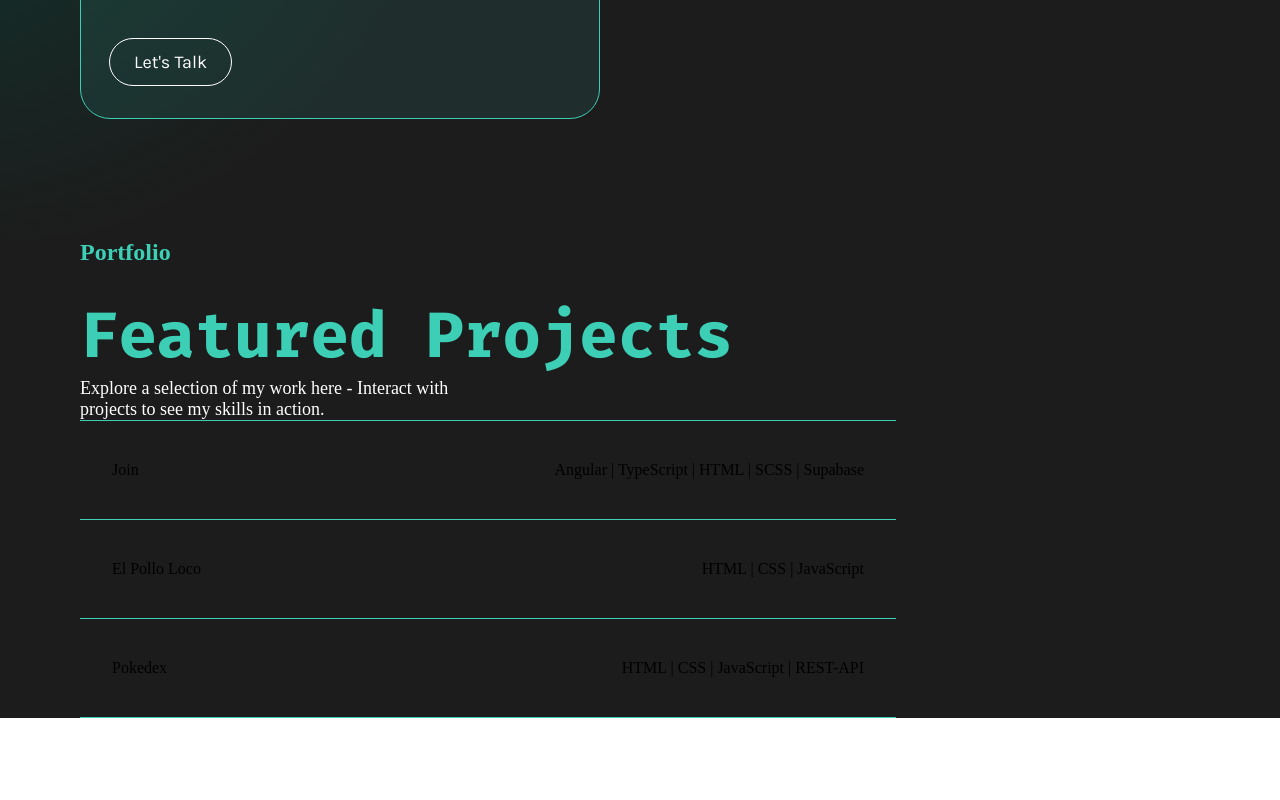
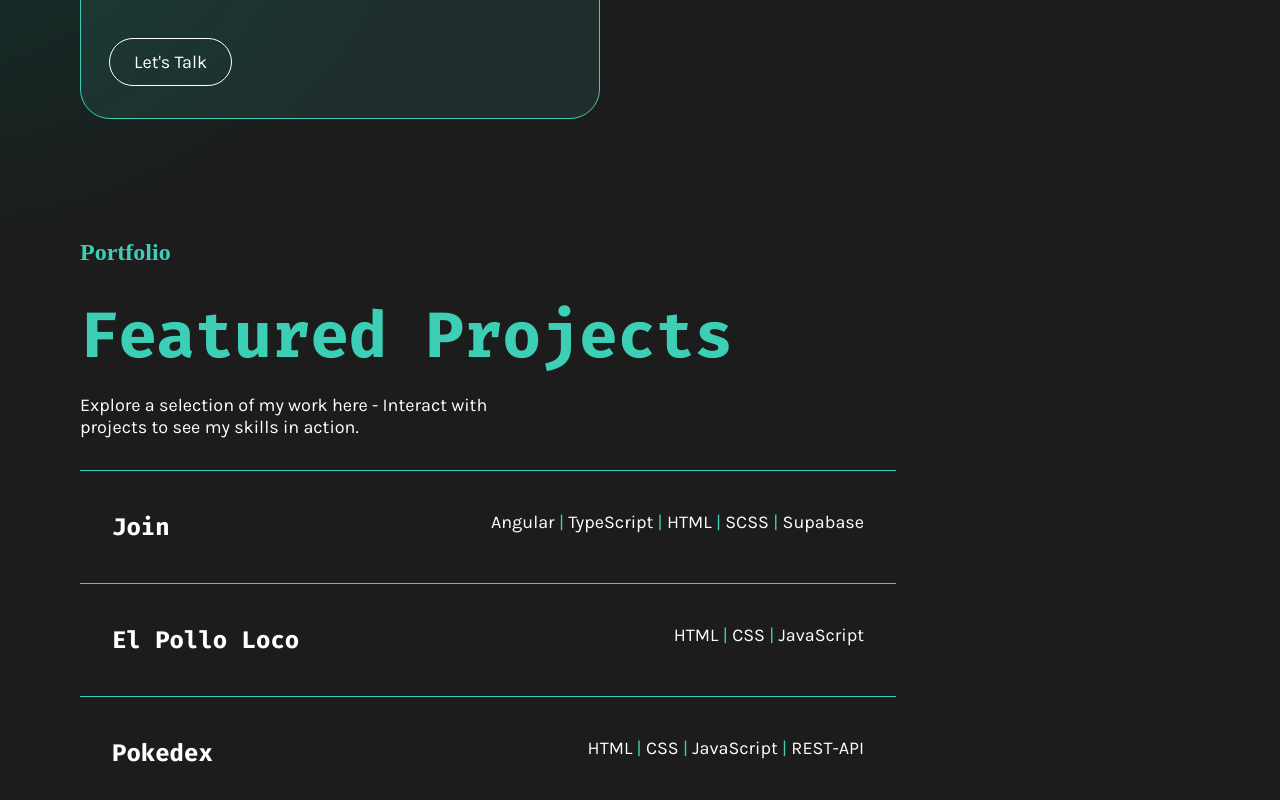
Before and after one commit to B-Blarr/Portfolio, an Angular app in the folder portfolio/: page / in a window 1280 px wide. Shown: the part 2333-3133 px from the top of the page. Before the commit the page ends 3051 px from the top, so only its background shows below. Built offline with nearby package versions, Linux system fonts and the light colour scheme; a web font is replaced by a local one.

Commit message:
Added styles for project-section

```diff
--- a/portfolio/src/app/layout/projects/projects.html
+++ b/portfolio/src/app/layout/projects/projects.html
@@ -11,17 +11,25 @@
     <!-- <div class="dividing line"></div> -->
     <aside class="project-teaser">
       <span class="project-name">Join</span>
-      <span class="used-technologies">Angular | TypeScript | HTML | SCSS | Supabase</span>
+      <span class="used-technologies"
+        ><span>Angular</span><span>TypeScript</span><span>HTML</span><span>SCSS</span
+        ><span>Supabase</span></span
+      >
     </aside>
     <!-- <div class="dividing line"></div> -->
     <aside class="project-teaser">
       <span class="project-name">El Pollo Loco</span>
-      <span class="used-technologies">HTML | CSS | JavaScript</span>
+      <span class="used-technologies"><span>HTML</span><span>CSS</span><span>JavaScript</span></span>
     </aside>
     <!-- <div class="dividing line"></div> -->
     <aside class="project-teaser">
       <span class="project-name">Pokedex</span>
-      <span class="used-technologies">HTML | CSS | JavaScript | REST-API</span>
+      <span class="used-technologies"
+        ><span>HTML</span>
+        <span>CSS</span>
+        <span>JavaScript</span>
+        <span>REST-API</span></span
+      >
     </aside>
     <!-- <div class="dividing line"></div> -->
   </article>
--- a/portfolio/src/app/layout/projects/projects.scss
+++ b/portfolio/src/app/layout/projects/projects.scss
@@ -4,6 +4,7 @@
   @include m.content-limitation();
 padding-right: 30vw;
 margin-left: 80px;
+margin-bottom: 120px;
 }
 
 .description{
@@ -25,10 +26,13 @@ margin-left: 80px;
  & p {
   font-size: 18px;
   color: white;
+  font-family: Karla;
+  margin-top: 16px;
  }
 }
 
 .projects{
+  margin-top: 32px;
   border-top: 1px solid var(--primary-color);
   }
 
@@ -37,4 +41,22 @@ margin-left: 80px;
   justify-content: space-between;
   border-bottom: 1px solid var(--primary-color);
   padding: 40px 32px;
+
+  & .project-name{
+    color: white;
+    font-size: 24px;
+    font-weight: 700;
+    font-family: Fira Code;
+  }
+
+  & .used-technologies{
+    font-size: 18px;
+    font-family: Karla;
+    color: white;
+  }
+
+  & .used-technologies span + span::before {
+  content: " | ";
+  color: var(--primary-color);
 }
+}
--- a/portfolio/src/styles/_mixins.scss
+++ b/portfolio/src/styles/_mixins.scss
@@ -10,6 +10,7 @@
   color: var(--primary-color);
   margin-bottom: 16px;
   font-weight: 700;
+  font-family: Karla;
 }
 
 @mixin big-headline {
```
